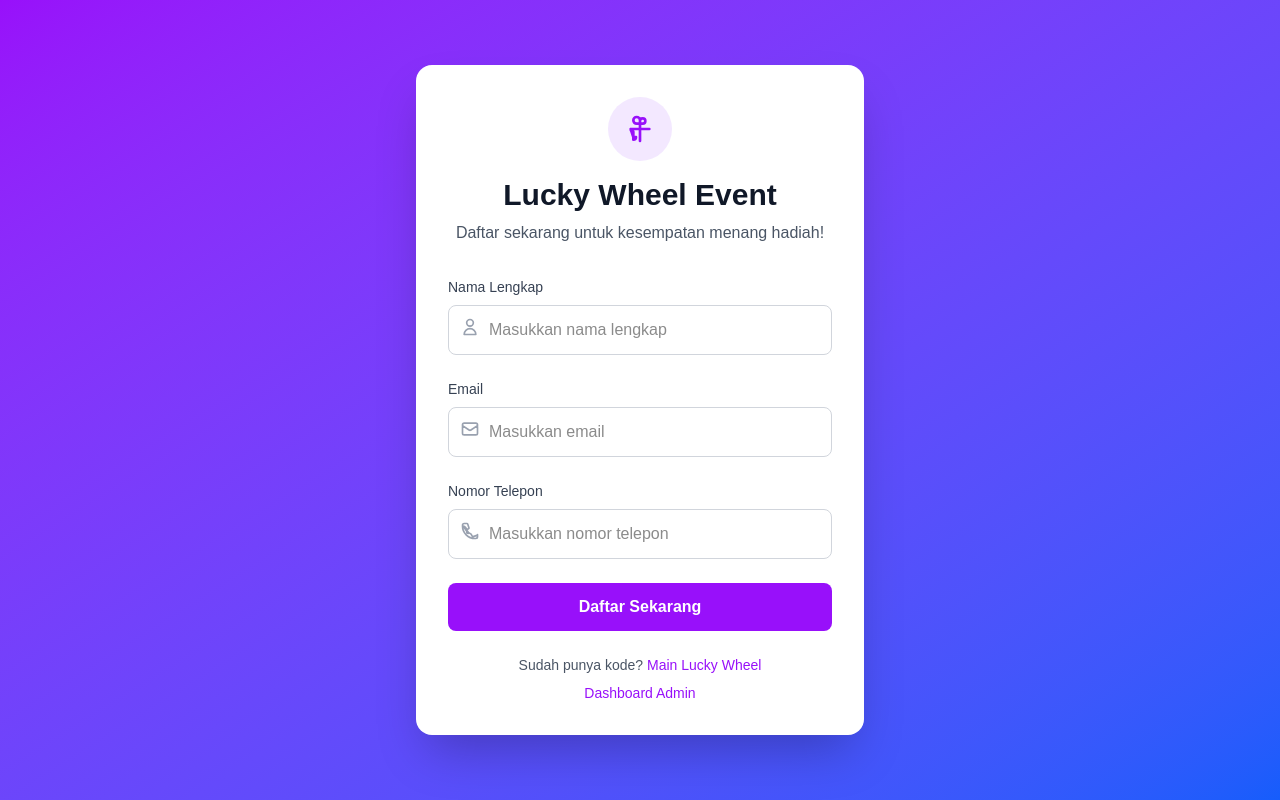
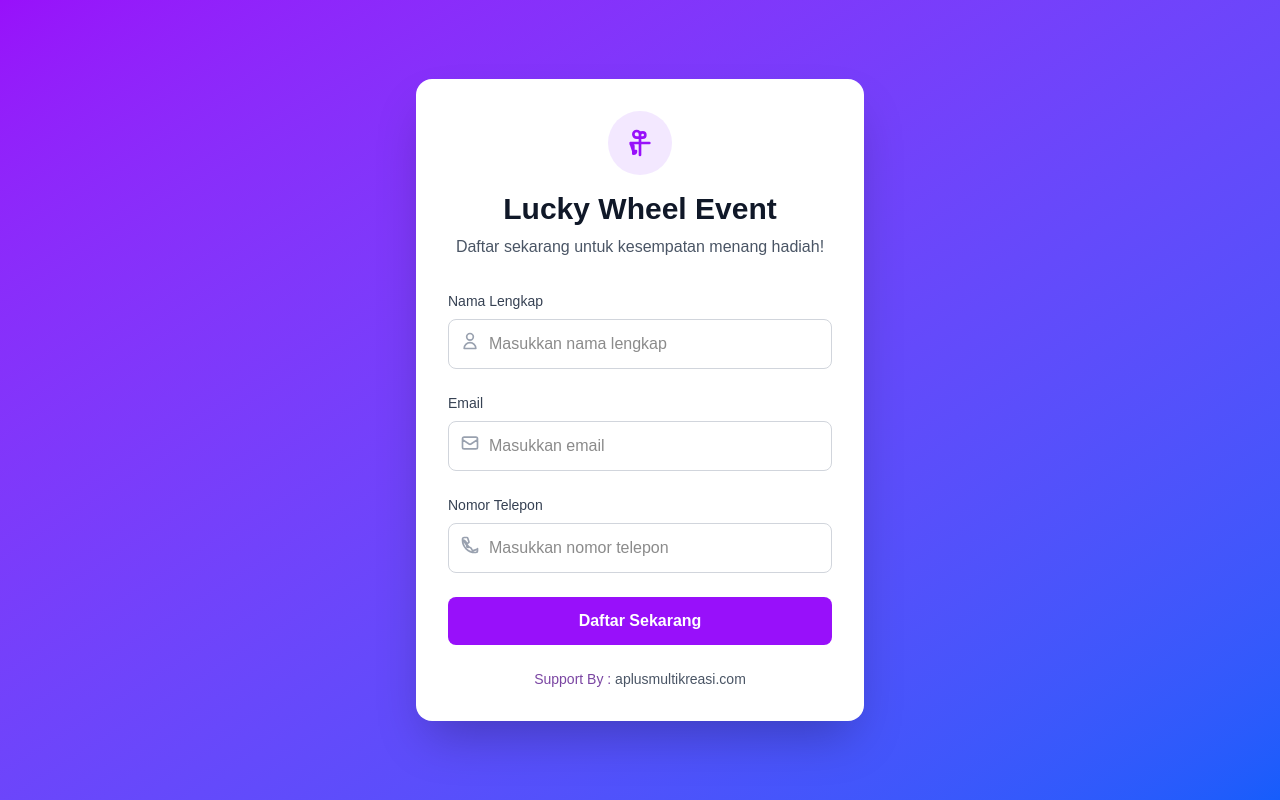
Before and after one commit to rickyzatnika/new-spinner, a Next.js app: page /registrasi in a window 1280 px wide. Built offline with nearby package versions, Linux system fonts and the light colour scheme; no server answers; the database is empty.

Commit message:
fix error registration and ip config

```diff
--- a/src/app/api/users/register/route.js
+++ b/src/app/api/users/register/route.js
@@ -3,28 +3,28 @@ import connectDB from '@/lib/mongodb'
 import { generateCode } from '@/lib/generateCode';
 
 // Function to get client IP address
-// function getClientIP(request) {
-//   const forwarded = request.headers.get('x-forwarded-for');
-//   const realIP = request.headers.get('x-real-ip');
-//   const cfConnectingIP = request.headers.get('cf-connecting-ip');
+function getClientIP(request) {
+  const forwarded = request.headers.get('x-forwarded-for');
+  const realIP = request.headers.get('x-real-ip');
+  const cfConnectingIP = request.headers.get('cf-connecting-ip');
 
-//   let ip = null;
+  let ip = null;
 
-//   if (forwarded) {
-//     ip = forwarded.split(',')[0].trim();
-//   } else if (realIP) {
-//     ip = realIP.trim();
-//   } else if (cfConnectingIP) {
-//     ip = cfConnectingIP.trim();
-//   }
+  if (forwarded) {
+    ip = forwarded.split(',')[0].trim();
+  } else if (realIP) {
+    ip = realIP.trim();
+  } else if (cfConnectingIP) {
+    ip = cfConnectingIP.trim();
+  }
 
-//   // Normalize localhost IPs (::1 is IPv6 localhost, 127.0.0.1 is IPv4 localhost)
-//   if (ip === '::1' || ip === '127.0.0.1' || ip === 'localhost') {
-//     ip = '127.0.0.1'; // Normalize to IPv4 localhost
-//   }
+  // Normalize localhost IPs (::1 is IPv6 localhost, 127.0.0.1 is IPv4 localhost)
+  if (ip === '::1' || ip === '127.0.0.1' || ip === 'localhost') {
+    ip = '127.0.0.1'; // Normalize to IPv4 localhost
+  }
 
-//   return ip || 'unknown';
-// }
+  return ip || 'unknown';
+}
 
 export async function POST(request) {
   try {
@@ -43,7 +43,7 @@ export async function POST(request) {
 
 
     // Get client IP address
-    // const clientIP = getClientIP(request);
+    const clientIP = getClientIP(request);
 
     // Check if email already exists
     const existingUser = await User.findOne({ email });
@@ -55,33 +55,33 @@ export async function POST(request) {
     }
 
     // Check if IP address has already registered
-    // if (clientIP && clientIP !== 'unknown') {
-    //   const existingIPUser = await User.findOne({
-    //     ipAddress: { $exists: true, $ne: null, $eq: clientIP }
-    //   });
+    if (clientIP && clientIP !== 'unknown') {
+      const existingIPUser = await User.findOne({
+        ipAddress: { $exists: true, $ne: null, $eq: clientIP }
+      });
 
-    //   console.log('Checking IP:', clientIP);
-    //   console.log('Existing IP user found:', existingIPUser ? 'YES' : 'NO');
-    //   if (existingIPUser) {
-    //     console.log('Existing IP user details:', {
-    //       name: existingIPUser.name,
-    //       email: existingIPUser.email,
-    //       ipAddress: existingIPUser.ipAddress
-    //     });
-    //   }
+      console.log('Checking IP:', clientIP);
+      console.log('Existing IP user found:', existingIPUser ? 'YES' : 'NO');
+      if (existingIPUser) {
+        console.log('Existing IP user details:', {
+          name: existingIPUser.name,
+          email: existingIPUser.email,
+          ipAddress: existingIPUser.ipAddress
+        });
+      }
 
-    //   if (existingIPUser) {
-    //     console.log('❌ BLOCKED: Duplicate registration attempt from IP:', clientIP);
-    //     return Response.json(
-    //       { message: 'Anda sudah terdaftar sebelumnya. Satu IP address hanya dapat mendaftar sekali.' },
-    //       { status: 400 }
-    //     )
-    //   }
+      if (existingIPUser) {
+        console.log('❌ BLOCKED: Duplicate registration attempt from IP:', clientIP);
+        return Response.json(
+          { message: 'Maaf, pendaftaran hanya dapat dilakukan satu kali saja.' },
+          { status: 400 }
+        )
+      }
 
-    //   console.log('✅ IP check passed, allowing registration');
-    // } else {
-    //   console.log('⚠️ IP address not detected or is unknown, skipping IP validation');
-    // }
+      console.log('✅ IP check passed, allowing registration');
+    } else {
+      console.log('⚠️ IP address not detected or is unknown, skipping IP validation');
+    }
 
     // Generate unique 4 digit code
     let code;
@@ -98,15 +98,16 @@ export async function POST(request) {
       name,
       email,
       phone,
+      ipAddress: clientIP,
       code,
       hasSpun: false,
       registeredAt: new Date()
     };
 
     // Add IP address if available
-    // if (clientIP && clientIP !== 'unknown') {
-    //   userData.ipAddress = clientIP;
-    // }
+    if (clientIP && clientIP !== 'unknown') {
+      userData.ipAddress = clientIP;
+    }
 
     console.log('Creating user with data:', { ...userData, phone: '***' });
 
@@ -115,7 +116,7 @@ export async function POST(request) {
 
     console.log('✅ New user created successfully');
     console.log('User ID:', newUser._id);
-    // console.log('IP Address saved:', newUser.ipAddress || 'null');
+    console.log('IP Address saved:', newUser.ipAddress || 'null');
 
     return Response.json({
       message: 'Registrasi berhasil',
@@ -123,7 +124,11 @@ export async function POST(request) {
         name: newUser.name,
         email: newUser.email,
         phone: newUser.phone,
-        code: newUser.code
+        code: newUser.code,
+        ipAddress: newUser.ipAddress,
+        hasSpun: newUser.hasSpun,
+        registeredAt: newUser.registeredAt,
+        _id: newUser._id,
       }
     })
   } catch (error) {
--- a/src/app/registrasi/page.jsx
+++ b/src/app/registrasi/page.jsx
@@ -1,6 +1,8 @@
 'use client';
 
+import Link from 'next/link';
 import { useState } from 'react';
+import { toast, ToastContainer } from 'react-toastify';
 import useSWR from 'swr';
 
 const fetcher = (url) => fetch(url).then((res) => res.json());
@@ -60,7 +62,8 @@ export default function RegistrasiPage() {
         // Trigger real-time update
         mutateUsers();
       } else {
-        alert(data.message || 'Registrasi gagal');
+
+        toast.error(data.message || 'Registrasi gagal');
       }
     } catch (error) {
       alert('Terjadi kesalahan. Silakan coba lagi.');
@@ -214,25 +217,19 @@ export default function RegistrasiPage() {
         </form>
 
         <div className="mt-6 text-center space-y-2">
-          <p className="text-sm text-gray-600">
-            Sudah punya kode?{' '}
-            <button
-              onClick={() => window.location.href = '/wheel'}
-              className="text-purple-600 hover:text-purple-700 font-medium"
+
+          <p className="text-sm antialiased">
+            <Link
+              href="https://aplusmultikreasi.com"
+              target="_blank"
+              className="text-purple-900/80 font-medium"
             >
-              Main Lucky Wheel
-            </button>
-          </p>
-          <p className="text-sm text-gray-600">
-            <button
-              onClick={() => window.location.href = '/daftar-user'}
-              className="text-purple-600 hover:text-purple-700 font-medium"
-            >
-              Dashboard Admin
-            </button>
+              Support By : <span className=" text-gray-600 hover:text-gray-800 hover:underline ">aplusmultikreasi.com</span>
+            </Link>
           </p>
         </div>
       </div>
+      <ToastContainer position="top-center" />
     </div>
   );
 }
```
